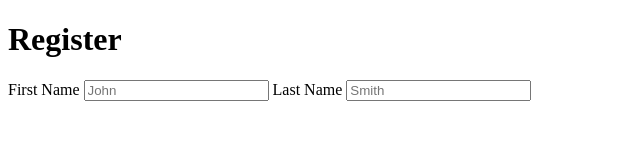
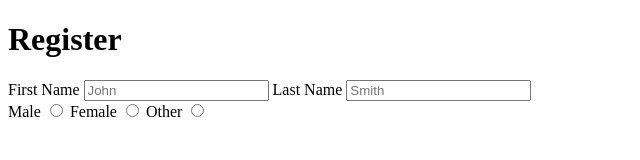
Before and after one commit to JDFD-CodeMonk/html5--Form-HTML-Assignment, a plain HTML site: page index.html in a window 1280 px wide. Shown: the whole page, without its empty margins (0-640 px from the left). Drawn offline with Linux system fonts and the light colour scheme.

Commit message:
Add form inputs for gender, incl. other

```diff
--- a/index.html
+++ b/index.html
@@ -16,6 +16,16 @@
 
       <label for="last_name">Last Name</label>
       <input type="text" name="last_name" id="txtLastName" placeholder="Smith" required><br>
+
+      <!-- add form inputs for gender, incl. other -->
+      <label for="rdoMale">Male</label>
+      <input type="radio" name="gender" id="rdoMale" value="male">
+
+      <label for="rdoFemale">Female</label>
+      <input type="radio" name="gender" id="rdoFemale" value="female">
+
+      <label for="rdoOther">Other</label>
+      <input type="radio" name="gender" id="rdoOther" value="other"><br>
   </main>
 </body>
 </html>
```
